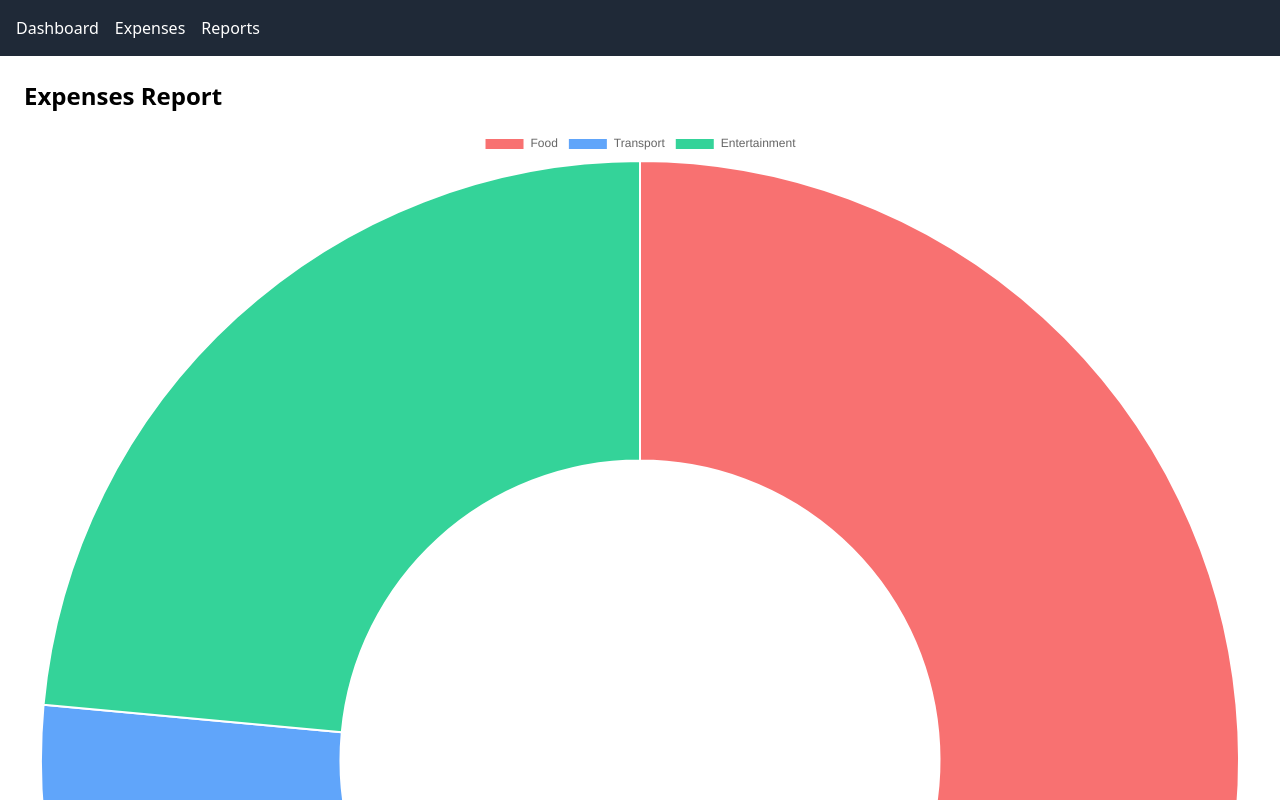
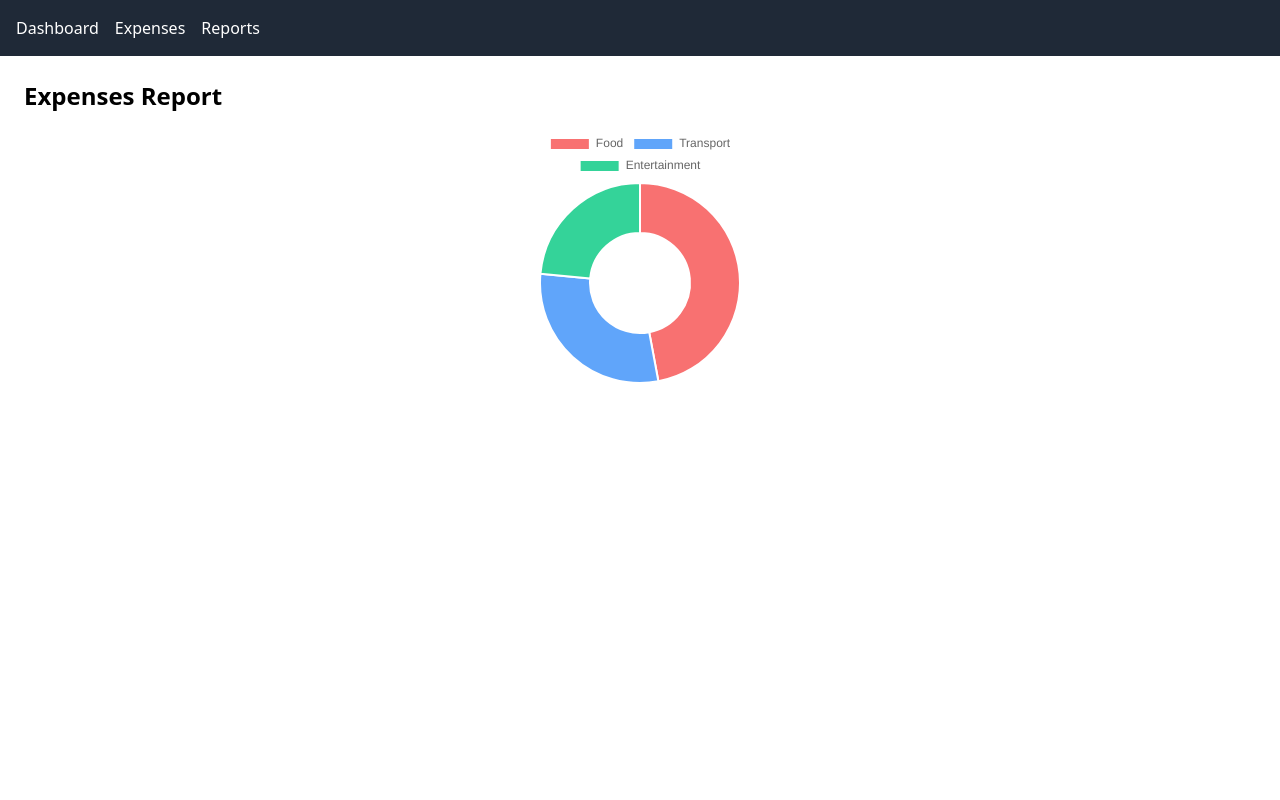
Before and after one commit to Sivasothy-Tharsi/finance-dashboard, a React (Create React App) app in the folder finance-dashboard/: page /report in a window 1280 px wide. Shown: the top 800 px of the page. Built offline with nearby package versions, Linux system fonts and the light colour scheme.

Commit message:
chart component code modified

```diff
--- a/finance-dashboard/src/components/Chart.js
+++ b/finance-dashboard/src/components/Chart.js
@@ -22,7 +22,16 @@ const Chart = ({ expenses }) => {
     ],
   };
 
-  return <Doughnut data={data} />;
+    const options = {
+    maintainAspectRatio: false,
+  };
+
+  return (
+    <div className="w-64 h-64 mx-auto">
+      <Doughnut data={data} options={options} />
+    </div>
+  );
+
 };
 
 export default Chart;
```
